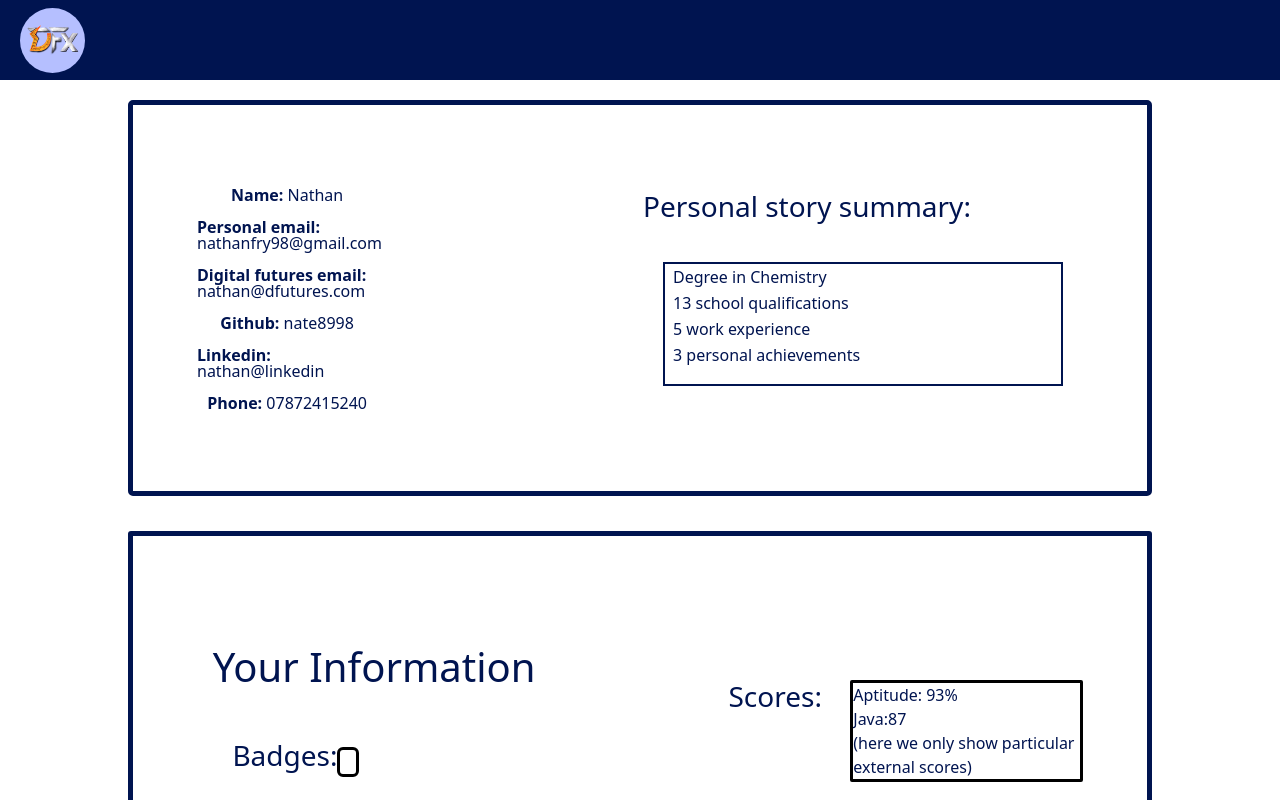
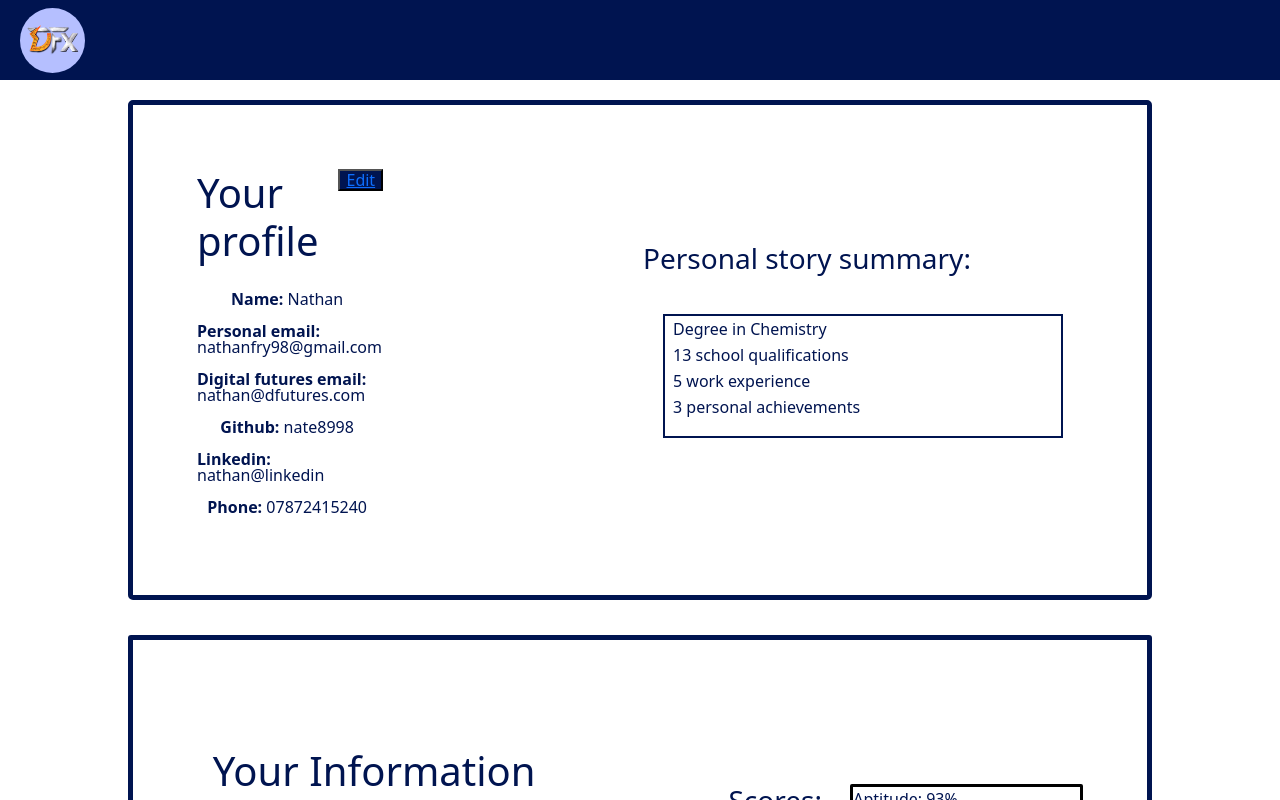
Before and after one commit to TanvirDF/TeamEngineering, a React (Create React App) app in the folder FrontEnd/: page / in a window 1280 px wide. Shown: the top 800 px of the page. Built offline with nearby package versions, Linux system fonts and the light colour scheme.

Commit message:
edit button works

```diff
--- a/FrontEnd/src/Components/HomePage/Profile.jsx
+++ b/FrontEnd/src/Components/HomePage/Profile.jsx
@@ -7,8 +7,8 @@ const Profile = () => {
         <div className="whole-component">
             <div className="Basic-info">
                 <div className="title">
-                    {/* <h1>Your profile</h1>
-                    <button type="submit" id="edit-button">Edit</button> */}
+                    <h1>Your profile</h1>
+                    <button type="submit" id="edit-button"><a href="/profilepage">Edit</a></button>
                 </div >
                 <p><strong>Name:</strong> Nathan</p>
                 <p><strong>Personal email:</strong> nathanfry98@gmail.com</p>
```
Also changed, not shown: 1 other file (tests, documents, lock files or other folders).
